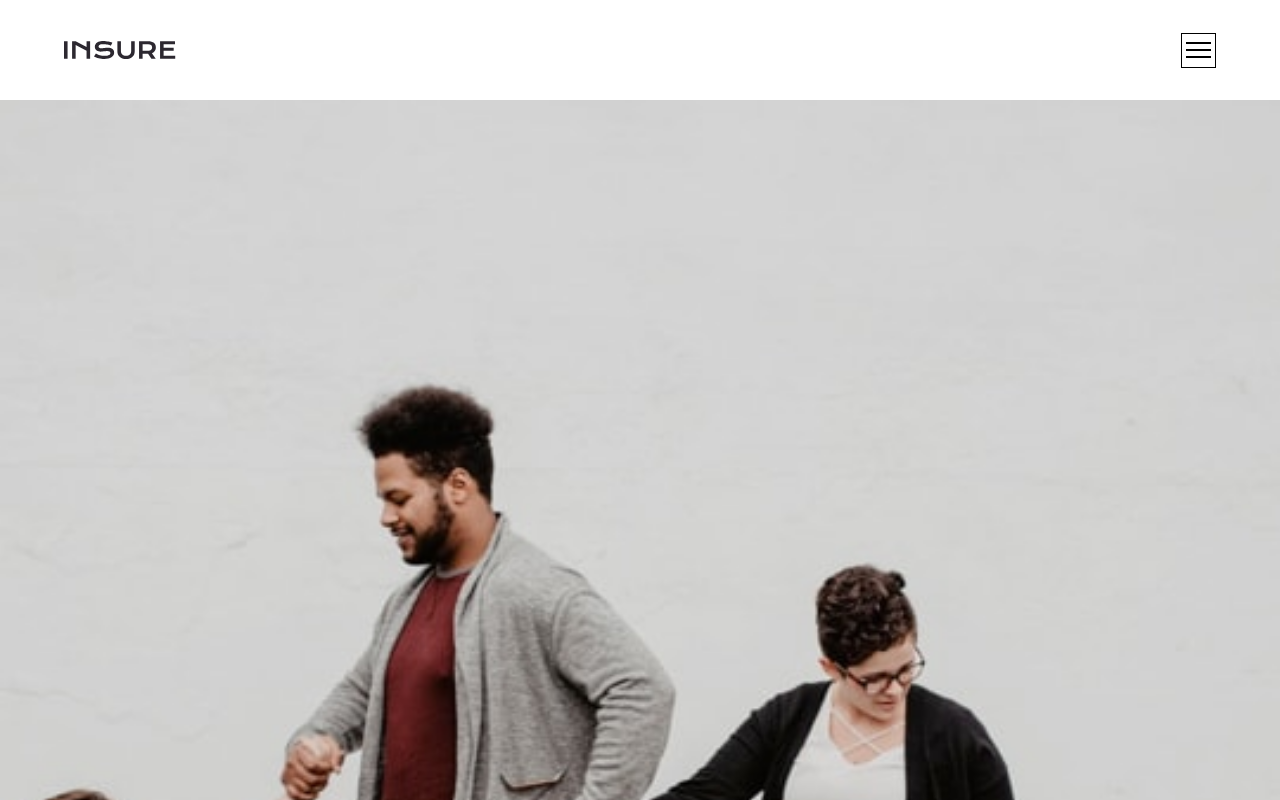
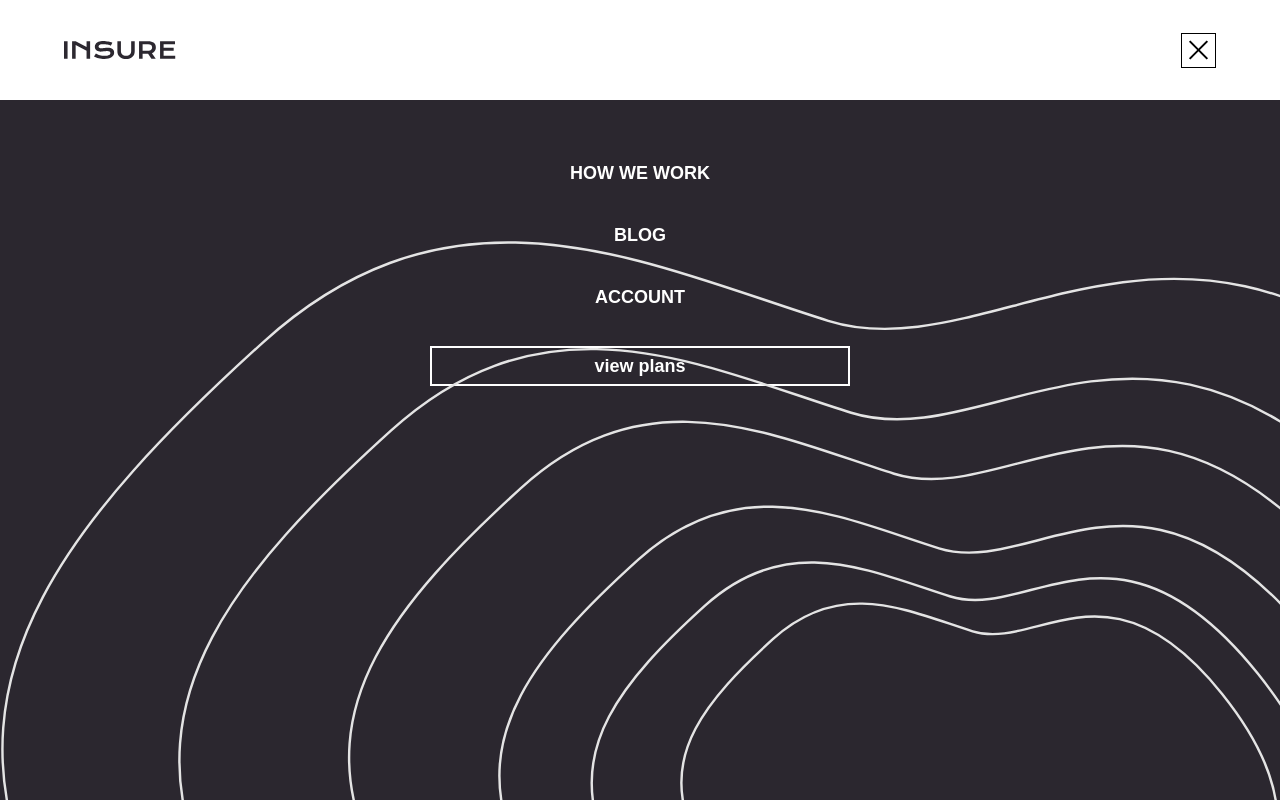
Before and after one commit to HernanAlvarado12/insureManager, a website: page index.html in a window 1280 px wide. Both pictures are taken after a click on the element 1198 px from the left and 50 px from the top of the page. Shown: the top 800 px of the page. Drawn offline with Linux system fonts and the light colour scheme; a web font is replaced by a local one.

Commit message:
complete section header with javascript

```diff
--- a/css/mobile.css
+++ b/css/mobile.css
@@ -14,4 +14,26 @@
         font-size: 62.5%;
         font-family: 'Karla', sans-serif;
     }
+
+    #iconMenu > span:is(:first-child, :last-child) {
+        rotate: 0;
+        transition: rotate 300ms, transform 400ms 300ms;
+    }
+
+    #iconMenu.active > span:first-child {
+        rotate: 45deg;
+    }
+
+    #iconMenu.active > span:nth-child(2) {
+        scale: 0;
+    }
+
+    #iconMenu.active > span:last-child {
+        rotate: -45deg;
+    }
+
+    #iconMenu.active span:is(:first-child, :last-child) {
+        transform: translateY(0);
+        transition: transform 400ms, rotate 300ms 400ms;
+    }
 }
--- a/index.html
+++ b/index.html
@@ -26,11 +26,23 @@
         <header>
             <nav class ="w-90 h-10 mx-auto flex items-center justify-between bg-white">
                 <img src ="./assets/logo.svg" alt ="icon logo">
-                <div class ="w-3.5 h-3.5 flex items-center justify-center relative cursor-pointer border border-black">
+                <div class ="w-3.5 h-3.5 flex items-center justify-center relative cursor-pointer border border-black" id ="iconMenu">
                     <span class ="w-2.5 h-0.2 absolute -translate-y-0.7 bg-black"></span>
-                    <span class ="w-2.5 h-0.2 bg-black"></span>
+                    <span class ="w-2.5 h-0.2 transition-all duration-300 bg-black"></span>
                     <span class ="w-2.5 h-0.2 absolute translate-y-0.7 bg-black "></span>
                 </div>
+                <menu class ="w-full h-menu hidden absolute top-10 left-0 z-10 text-white text-md font-bold uppercase bg-violet-200">
+                    <ul class ="w-90 mx-auto pt-6 flex items-center flex-col gap-y-3.5">
+                        <li><a href ="#">how we work</a></li>
+                        <li><a href ="#">blog</a></li>
+                        <li><a href ="#">account</a></li>
+                        <button class ="w-full max-w-2xl h-4 border-2 border-white">view plans</button>
+                    </ul>
+                    <picture>
+                        <source media ="(min-width: 900px)" srcset ="./assets/footer-desktop.svg">
+                        <img class ="w-full absolute bottom-0 left-0 rotate-180" src ="./assets/footer-mobile.svg" alt ="pattern">
+                    </picture>
+                </menu>
             </nav>
         </header>
 
--- a/model.js
+++ b/model.js
@@ -1,3 +1,20 @@
+
+const menu = document.querySelector('nav > menu')
+
+document.addEventListener('click', event => {
+    /**
+     * @type {Element}
+     */
+    const target = event.target
+    if(target.matches('#iconMenu')) {
+        target.classList.toggle('active')
+        menu.classList.toggle('hidden')
+    }else if(target.matches('#iconMenu > span')) {
+        target.parentElement.classList.toggle('active')
+        menu.classList.toggle('hidden')
+    }
+})
+
 
 fetch('./data.json')
     .then(response => response.json())
--- a/tailwind.config.cjs
+++ b/tailwind.config.cjs
@@ -6,6 +6,9 @@ module.exports = {
   },
   theme: {
     extend: {
+      height: {
+        menu: 'calc(100vh - 10rem)'
+      },
       spacing: {
         '0.2': '0.2rem',
         '0.5': '0.5rem',
```
Also changed, not shown: css/tailwin.css.
